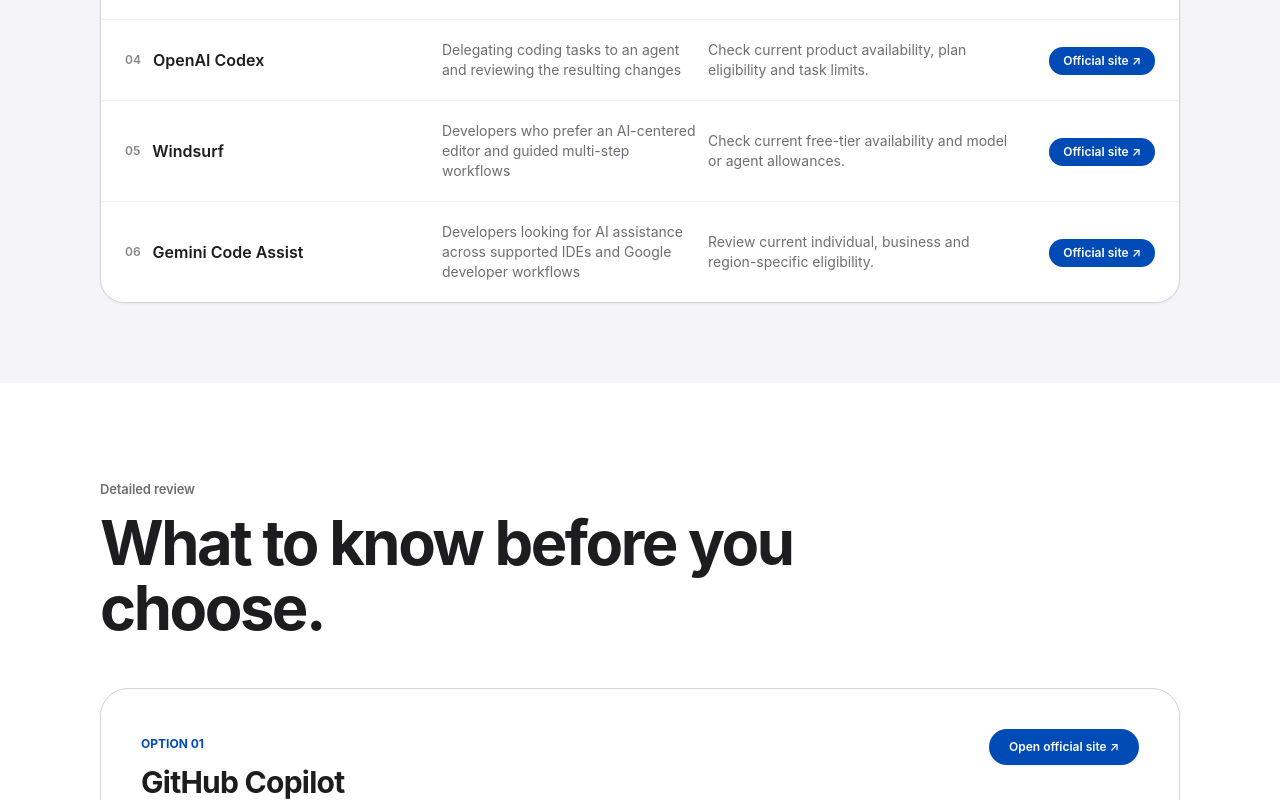
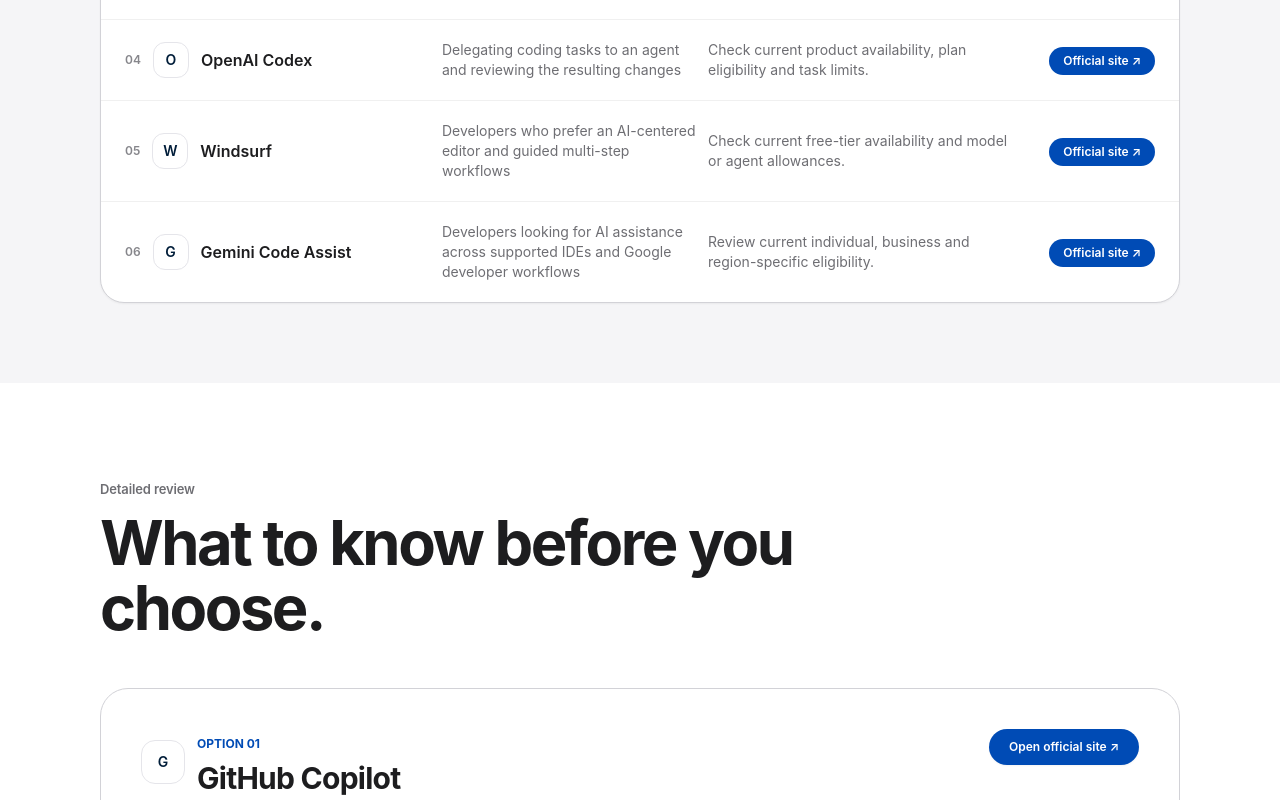
Before and after one commit to LinukaBandara/StackPick, a Next.js app: page /best/ai-coding-assistants in a window 1280 px wide. Shown: the part 1400-2200 px from the top of the page. Built offline with nearby package versions, Linux system fonts and the light colour scheme; no server answers.

Commit message:
Upgrade comparison pages with software logos

```diff
--- a/components/ComparisonArticle.tsx
+++ b/components/ComparisonArticle.tsx
@@ -1,6 +1,7 @@
 "use client";
 
 import Link from "next/link";
+import SoftwareLogo from "@/components/SoftwareLogo";
 import type { ReactNode } from "react";
 
 export interface ComparisonTool {
@@ -150,6 +151,7 @@ export default function ComparisonArticle({
                 >
                   <div className="flex items-center gap-3">
                     <span className="text-xs font-semibold text-[#86868b]">{String(index + 1).padStart(2, "0")}</span>
+                    <SoftwareLogo name={tool.name} url={tool.url} size="small" />
                     <span className="text-base font-semibold text-[#1d1d1f]">{tool.name}</span>
                   </div>
                   <p className="text-xs sm:text-sm text-[#6e6e73]">
@@ -192,8 +194,13 @@ export default function ComparisonArticle({
               >
                 <div className="flex flex-col gap-5 sm:flex-row sm:items-start sm:justify-between">
                   <div>
-                    <span className="text-xs font-bold text-[#004bb5]">OPTION {String(index + 1).padStart(2, "0")}</span>
-                    <h3 className="mt-2 text-3xl font-bold tracking-tight text-[#1d1d1f]">{tool.name}</h3>
+                    <div className="flex items-center gap-3">
+                      <SoftwareLogo name={tool.name} url={tool.url} />
+                      <div>
+                        <span className="text-xs font-bold text-[#004bb5]">OPTION {String(index + 1).padStart(2, "0")}</span>
+                        <h3 className="mt-1 text-2xl sm:text-3xl font-bold tracking-tight text-[#1d1d1f]">{tool.name}</h3>
+                      </div>
+                    </div>
                     <p className="mt-1 text-sm text-[#6e6e73]">Best for {tool.bestFor}</p>
                   </div>
                   <a
```
